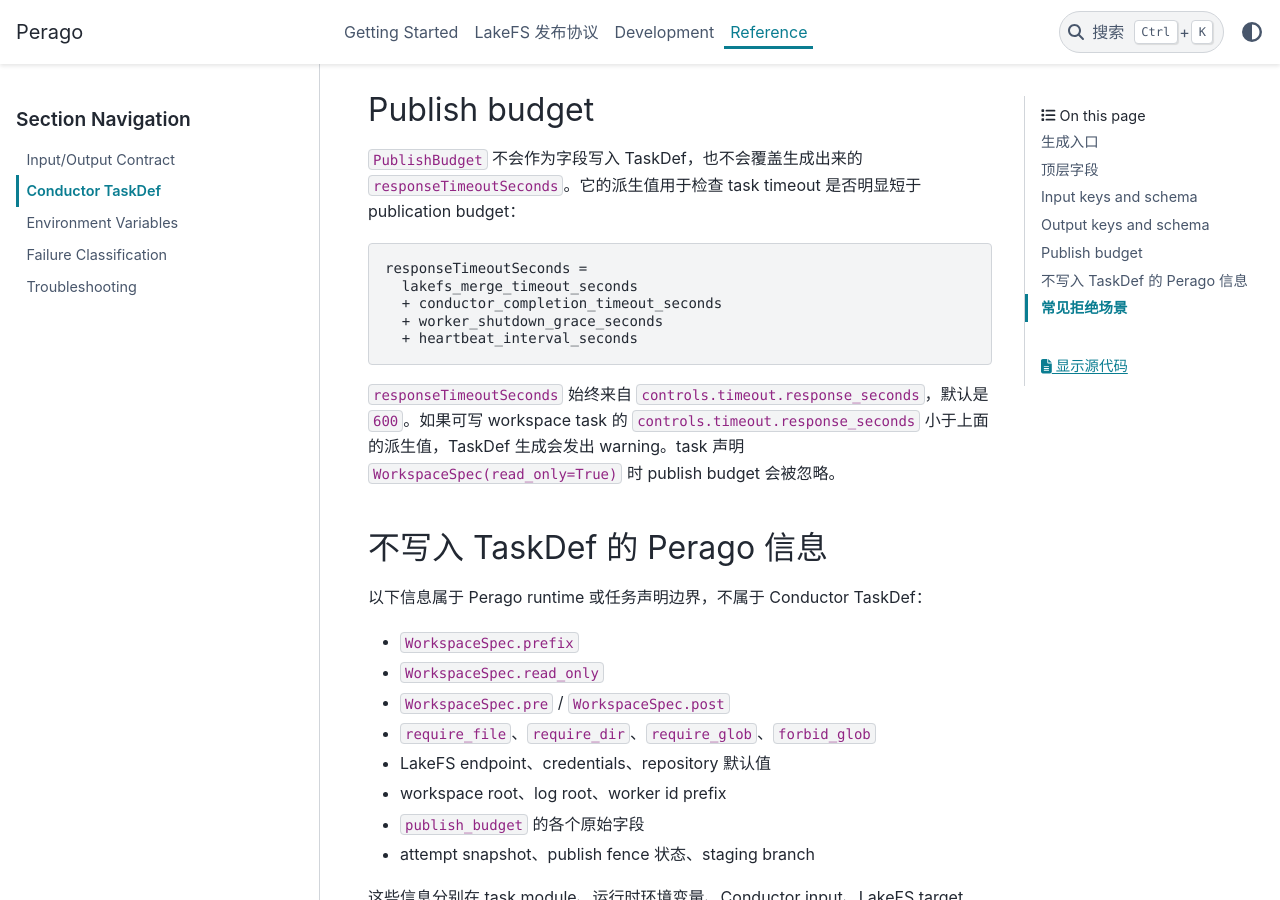
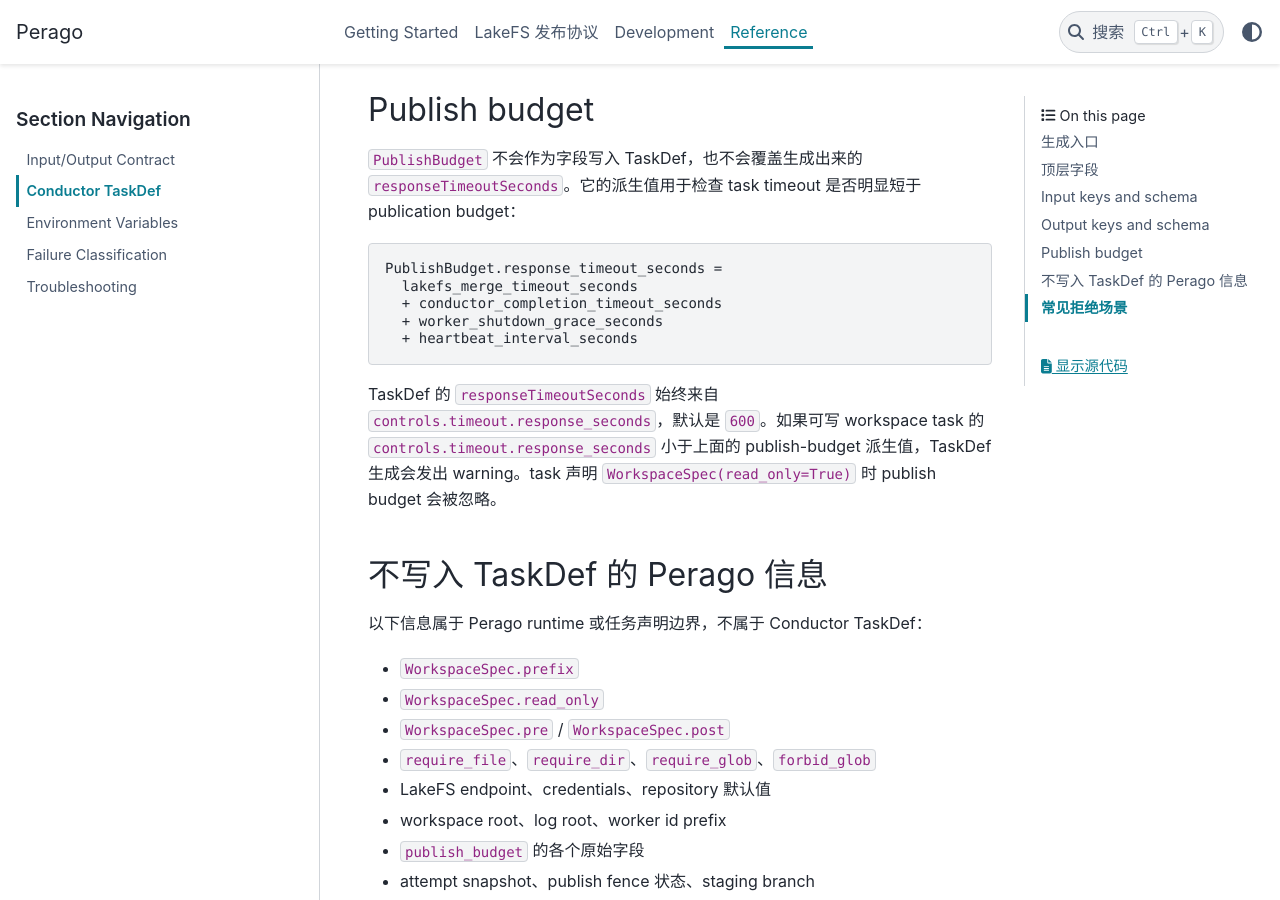
Before and after one commit to Qiyin-Tech/perago, a Sphinx documentation site: the page built from docs/reference/conductor-taskdef.md, in a window 1280 px wide and 900 px high, scrolled down 3741 px. Built offline with Sphinx 7.4.7 and the PyData theme 0.15.4, drawn with Linux system fonts in a browser that asks for light colours.

Commit message:
docs: clarify publish budget timeout semantics

````diff
--- a/docs/reference/conductor-taskdef.md
+++ b/docs/reference/conductor-taskdef.md
@@ -132,14 +132,14 @@
 `PublishBudget` 不会作为字段写入 TaskDef，也不会覆盖生成出来的 `responseTimeoutSeconds`。它的派生值用于检查 task timeout 是否明显短于 publication budget：
 
 ```text
-responseTimeoutSeconds =
+PublishBudget.response_timeout_seconds =
   lakefs_merge_timeout_seconds
   + conductor_completion_timeout_seconds
   + worker_shutdown_grace_seconds
   + heartbeat_interval_seconds
 ```
 
-`responseTimeoutSeconds` 始终来自 `controls.timeout.response_seconds`，默认是 `600`。如果可写 workspace task 的 `controls.timeout.response_seconds` 小于上面的派生值，TaskDef 生成会发出 warning。task 声明 `WorkspaceSpec(read_only=True)` 时 publish budget 会被忽略。
+TaskDef 的 `responseTimeoutSeconds` 始终来自 `controls.timeout.response_seconds`，默认是 `600`。如果可写 workspace task 的 `controls.timeout.response_seconds` 小于上面的 publish-budget 派生值，TaskDef 生成会发出 warning。task 声明 `WorkspaceSpec(read_only=True)` 时 publish budget 会被忽略。
 
 ## 不写入 TaskDef 的 Perago 信息
 
````
Also changed, not shown: docs/runtime/publish-budget.md (+1 -1 lines), 1 other file.
